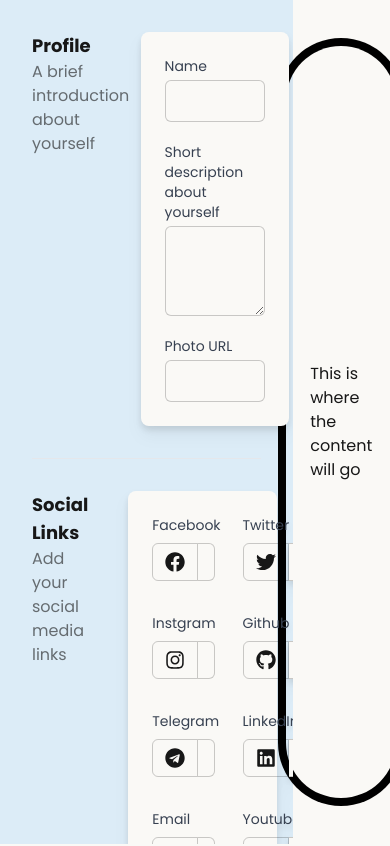
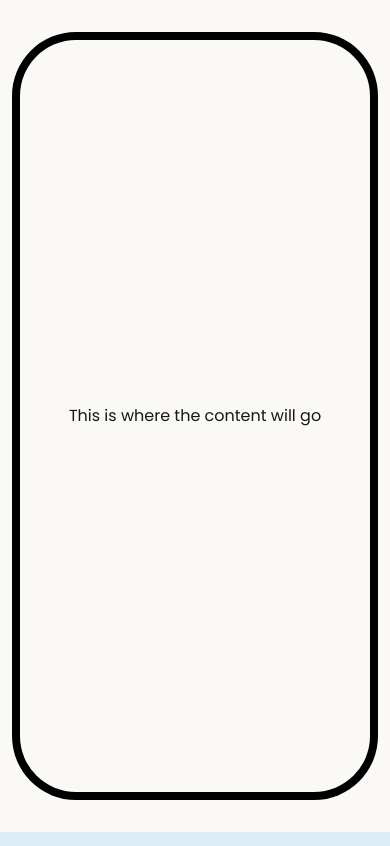
Before and after one commit to muhkyle17/creator-social-profile, a Next.js app: page / in a window 390 px wide. Shown: the top 846 px of the page. Built offline with nearby package versions, Linux system fonts and the light colour scheme.

Commit message:
Adjust responsiveness of main page

```diff
--- a/src/app/components/SocialProfilePreview.jsx
+++ b/src/app/components/SocialProfilePreview.jsx
@@ -1,6 +1,6 @@
 const SocialProfilePreview = () => {
   return (
-    <div className='bg-white h-full flex items-center justify-center'>
+    <div className='mt-10 xl:mt-0 bg-white h-full flex items-center justify-center'>
       <div className='min-h-[47rem] w-[350px] mx-auto flex items-center justify-center rounded-[3.5rem] ring-8 ring-black py-6 px-6'>
         This is where the content will go
       </div>
--- a/src/app/page.js
+++ b/src/app/page.js
@@ -7,15 +7,17 @@ const Divider = () => <hr className='bg-gray-500 h-[2px] mx-8' />
 
 export default function Home() {
   return (
-    <div className='flex flex-row h-full min-h-screen'>
-      <div className='w-3/4 flex flex-col bg-foreground overflow-y-auto min-h-screen h-screen'>
+    <div className='flex flex-col-reverse items-center justify-center gap-10 min-h-screen overflow-auto xl:bg-red-400 h-full xl:flex-row xl:mt-0'>
+      <div
+        className='w-full flex flex-col bg-foreground xl:overflow-y-auto min-h-screen h-full
+                  xl:w-3/4 xl:h-screen'>
         <Profile />
         <Divider />
         <SocialLinks />
         <Divider />
         <Links />
       </div>
-      <div className='w-1/4 max-h-screen'>
+      <div className='w-full xl:w-1/3 xl:max-h-screen'>
         <SocialProfilePreview />
       </div>
     </div>
--- a/tailwind.config.js
+++ b/tailwind.config.js
@@ -15,6 +15,9 @@ module.exports = {
       fontFamily: {
         sans: ['var(--font-poppins)'],
       },
+      screens: {
+        xl: '1220px',
+      },
     },
   },
   plugins: [],
```
